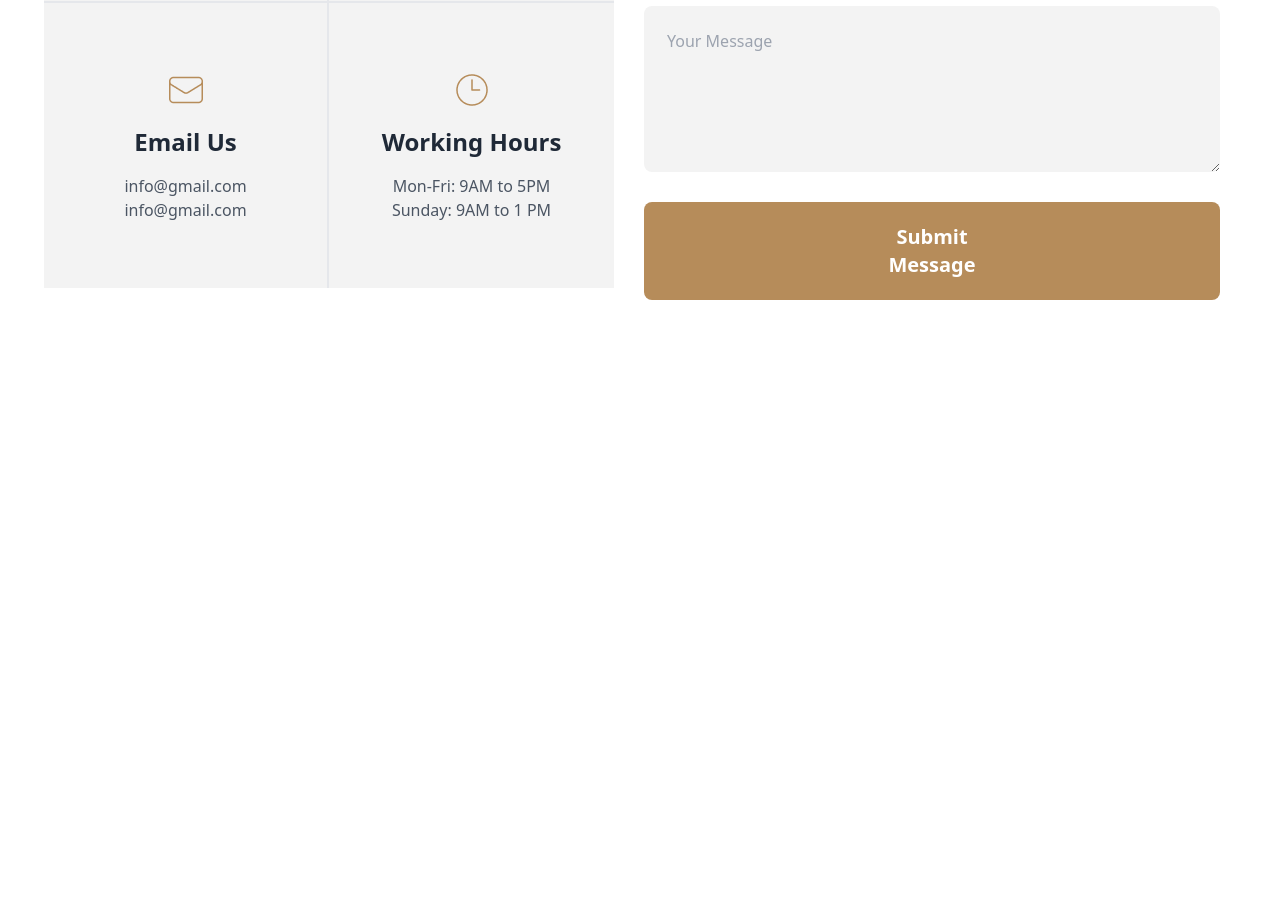
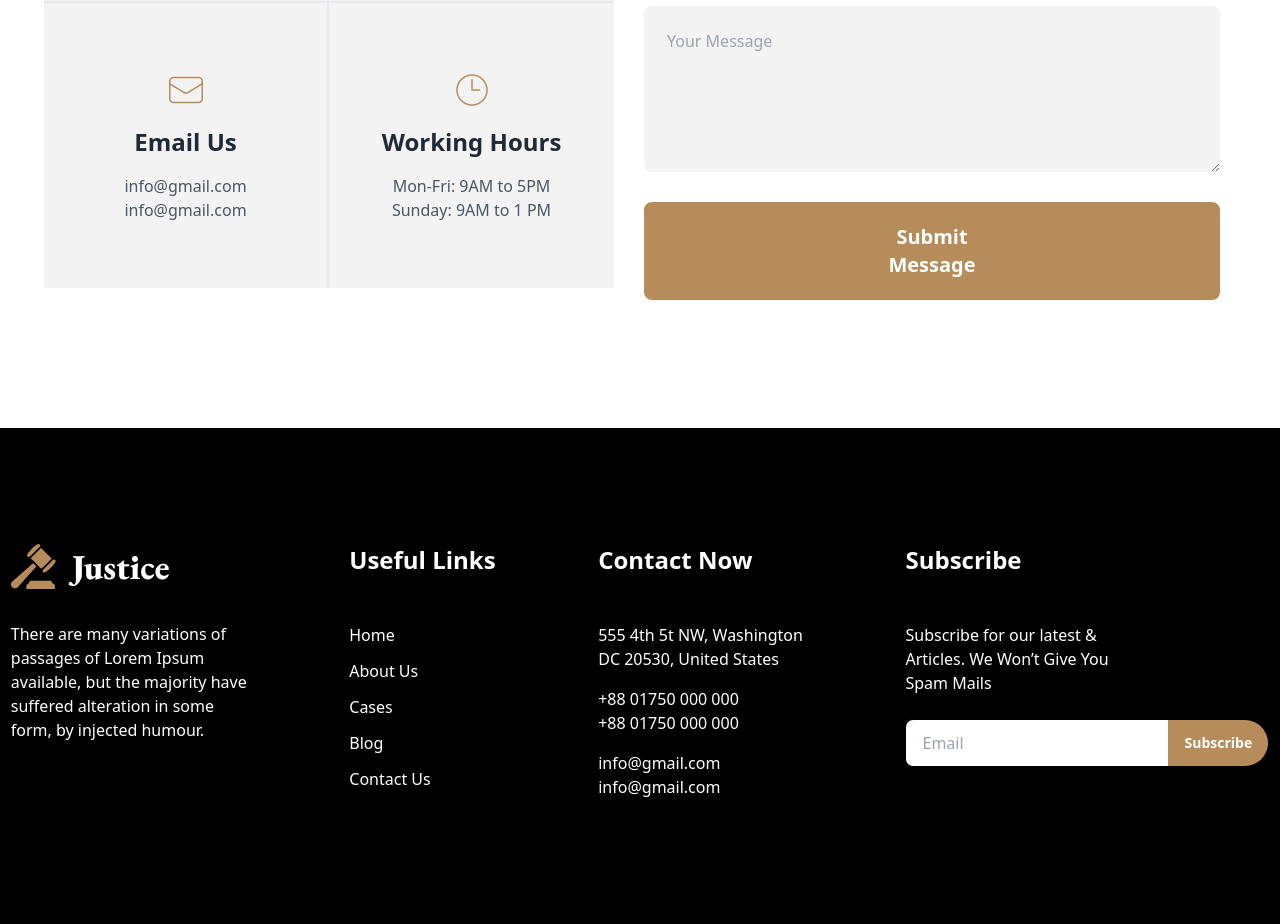
Before and after one commit to SyedMahib/legal-solution, a plain HTML site: page index.html in a window 1280 px wide. Shown: the part 4334-5258 px from the top of the page. Before the commit the page ends 4634 px from the top, so only its background shows below. Drawn offline with nearby package versions, Linux system fonts and the light colour scheme.

Commit message:
completed the footer section

```diff
--- a/index.html
+++ b/index.html
@@ -393,7 +393,7 @@
 
         <!-- Contact Us section -->
 
-        <section>
+        <section class="mb-32">
             <h1 class="text-center text-4xl font-bold text-gray-800 mb-5">
                 Contact With Us
             </h1>
@@ -405,7 +405,8 @@
                 <!-- cards -->
                 <div class="grid grid-cols-2">
                     <!-- card-1 -->
-                    <div class="w-[285px] h-[285px] flex flex-col justify-center items-center border-r-2 border-b-2 bg-[#F3F3F3]">
+                    <div
+                        class="w-[285px] h-[285px] flex flex-col justify-center items-center border-r-2 border-b-2 bg-[#F3F3F3]">
                         <div class="pb-4">
                             <img src="./images/location.png" alt="">
                         </div>
@@ -463,19 +464,62 @@
                 </div>
                 <!-- Form -->
                 <div class="flex flex-col gap-[30px]">
-                    <input class="bg-[#F3F3F3] py-[23px] pl-[23px] rounded-lg w-[576px] mr-4 text-black" type="text" name="" id="" placeholder="Your Name">
-                    <input class="bg-[#F3F3F3] py-[23px] pl-[23px] rounded-lg w-[576px] mr-4 text-black" type="email" name="" id="" placeholder="Your Email">
-                    <input class="bg-[#F3F3F3] py-[23px] pl-[23px] rounded-lg w-[576px] mr-4 text-black" type="text" name="" id="" placeholder="Subject">
-                    <textarea class="bg-[#F3F3F3] py-[23px] pl-[23px] rounded-lg w-[576px] mr-4 text-black" name="" id="" rows="5" cols="50" placeholder="Your Message"></textarea>
-                    <a class="rounded-lg w-[576px] text-xl font-semibold bg-[#B68C5A] text-white text-center py-[21px] px-[211px]" href=""><button>Submit Message</button></a>
+                    <input class="bg-[#F3F3F3] py-[23px] pl-[23px] rounded-lg w-[576px] mr-4 text-black" type="text"
+                        name="" id="" placeholder="Your Name">
+                    <input class="bg-[#F3F3F3] py-[23px] pl-[23px] rounded-lg w-[576px] mr-4 text-black" type="email"
+                        name="" id="" placeholder="Your Email">
+                    <input class="bg-[#F3F3F3] py-[23px] pl-[23px] rounded-lg w-[576px] mr-4 text-black" type="text"
+                        name="" id="" placeholder="Subject">
+                    <textarea class="bg-[#F3F3F3] py-[23px] pl-[23px] rounded-lg w-[576px] mr-4 text-black" name=""
+                        id="" rows="5" cols="50" placeholder="Your Message"></textarea>
+                    <a class="rounded-lg w-[576px] text-xl font-semibold bg-[#B68C5A] text-white text-center py-[21px] px-[211px]"
+                        href=""><button>Submit Message</button></a>
                 </div>
             </div>
         </section>
     </main>
 
     <!-- footer section -->
-    <footer>
-
+    <footer class="bg-black">
+        <div class="container flex justify-around gap-[81px] mx-auto text-white">
+            <!-- Logo and motto -->
+            <div class="mt-[116px] mb-[182px]">
+                <img class="mb-[32px]" src="./images/logo.png" alt="">
+                <p>
+                    There are many variations of <br> passages of Lorem Ipsum <br> available, but the majority have <br>
+                    suffered alteration in some <br> form, by injected humour.
+                </p>
+            </div>
+            <!-- Useful links -->
+            <div class="mt-[116px]">
+                <h3 class="text-2xl font-bold mb-[47px]">Useful Links</h3>
+                <ul class="space-y-3">
+                    <li><a href="">Home</a></li>
+                    <li><a href="">About Us</a></li>
+                    <li><a href="">Cases</a></li>
+                    <li><a href="">Blog</a></li>
+                    <li><a href="">Contact Us</a></li>
+                </ul>
+            </div>
+            <!-- contact Now -->
+            <div class="mt-[116px]">
+                <h3 class="text-2xl font-bold mb-[47px]">Contact Now</h3>
+                <p class="mb-4">555 4th 5t NW, Washington <br> DC 20530, United States</p>
+                <p class="mb-4">+88 01750 000 000 <br> +88 01750 000 000</p>
+                <p class="mb-4">info@gmail.com <br> info@gmail.com</p>
+            </div>
+            <!-- subscribe -->
+            <div class="my-[116px]">
+                <h3 class="text-2xl font-bold mb-[47px]">Subscribe</h3>
+                <p class="mb-6">
+                    Subscribe for our latest & <br> Articles. We Won’t Give You <br> Spam Mails
+                </p>
+                <div class="join">
+                    <input class="input input-bordered join-item border-black border-r-0" placeholder="Email" />
+                    <button class="btn join-item rounded-r-full bg-[#B68C5A] text-white hover:bg-[#4b3b28] border-black border-l-0 hover:border-black">Subscribe</button>
+                  </div>
+            </div>
+        </div>
     </footer>
 </body>
 
```
